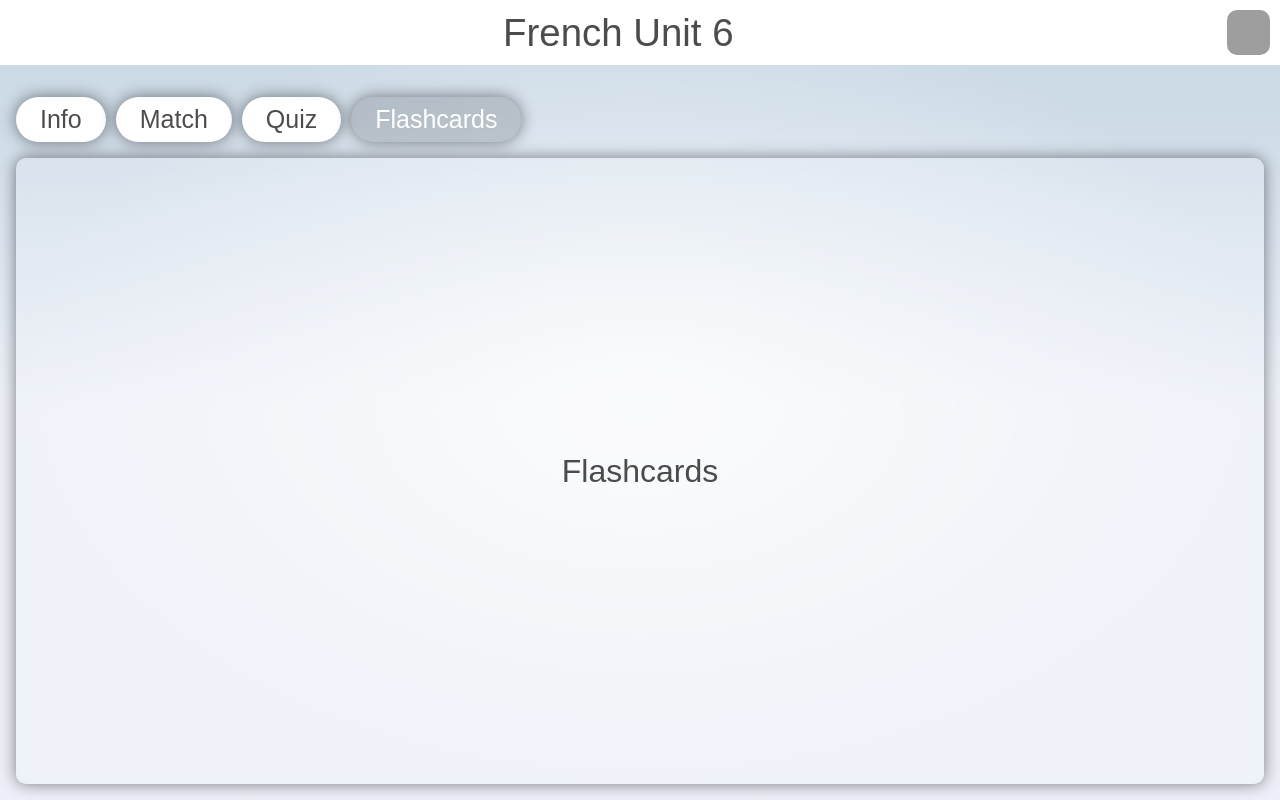
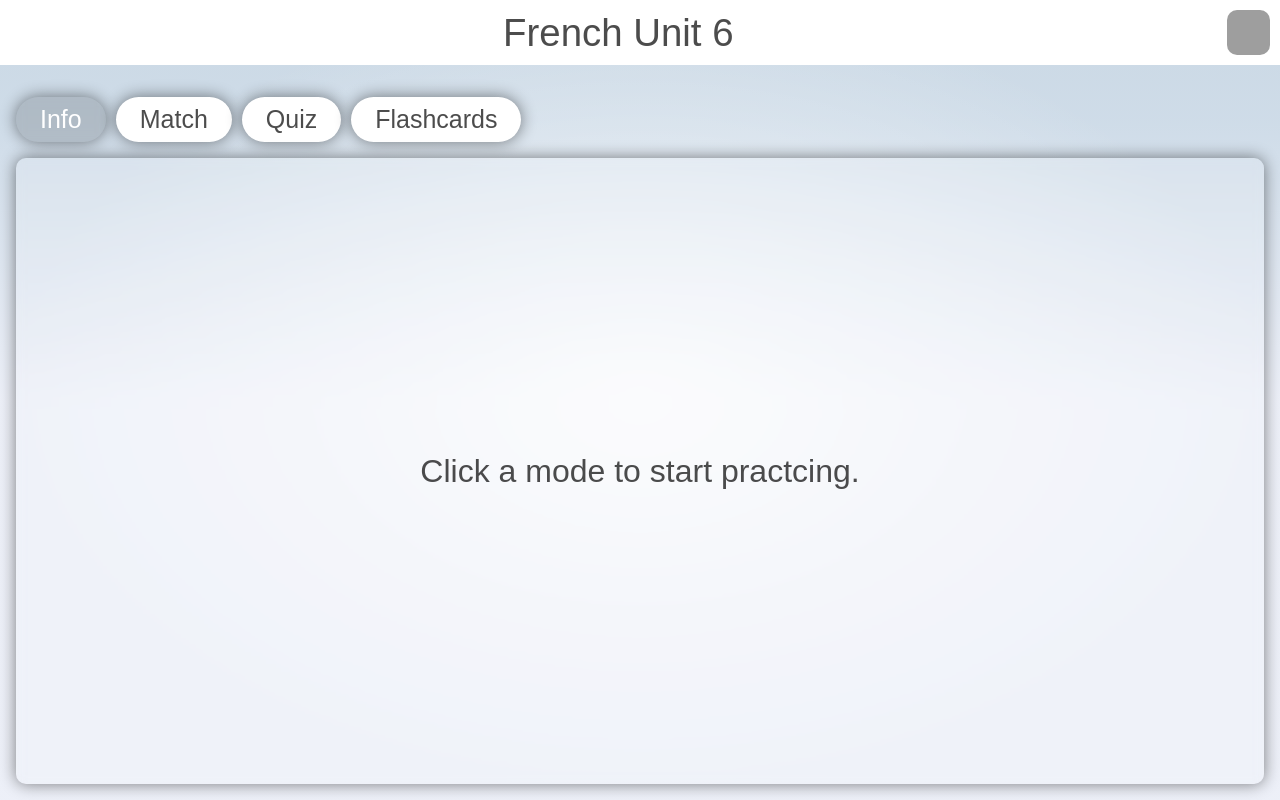
Before and after one commit to VzxaiDev/learning-app, a SvelteKit app: page / in a window 1280 px wide. Built offline with nearby package versions, Linux system fonts and the light colour scheme; grey boxes are pictures that could not be loaded.

Commit message:
active tabs

```diff
--- a/src/components/Tab.svelte
+++ b/src/components/Tab.svelte
@@ -2,9 +2,12 @@
   import { getContext } from 'svelte'
 
   export let tabName = "Tab";
+  export let active = false;
 
   const { config, currentTab } = getContext('tabbar');
   config(tabName);
+
+  active ? currentTab.set(tabName) : null;
 </script>
 
 {#if $currentTab === tabName}
--- a/src/components/Tabbar.svelte
+++ b/src/components/Tabbar.svelte
@@ -9,13 +9,10 @@
   setContext('tabbar', {
     config: tabName => {
       tabs = [...tabs, tabName]
-      currentTab.set(tabName);
     },
     currentTab
   });
 </script>
-
-<!-- <h1>Tabs: {tabs}, Current Tab: {$currentTab} </h1> -->
 
 <ul class="tabbar">
   {#each tabs as tab}
--- a/src/routes/+page.svelte
+++ b/src/routes/+page.svelte
@@ -10,7 +10,7 @@
 -->
 
 <Tabbar>
-	<Tab tabName="Info"><p>Click a mode to start practcing.</p></Tab>
+	<Tab tabName="Info" active><p>Click a mode to start practcing.</p></Tab>
 	<Tab tabName="Match"><p>Match</p></Tab>
 	<Tab tabName="Quiz"><p>Quiz</p></Tab>
 	<Tab tabName="Flashcards"><p>Flashcards</p></Tab>
```
